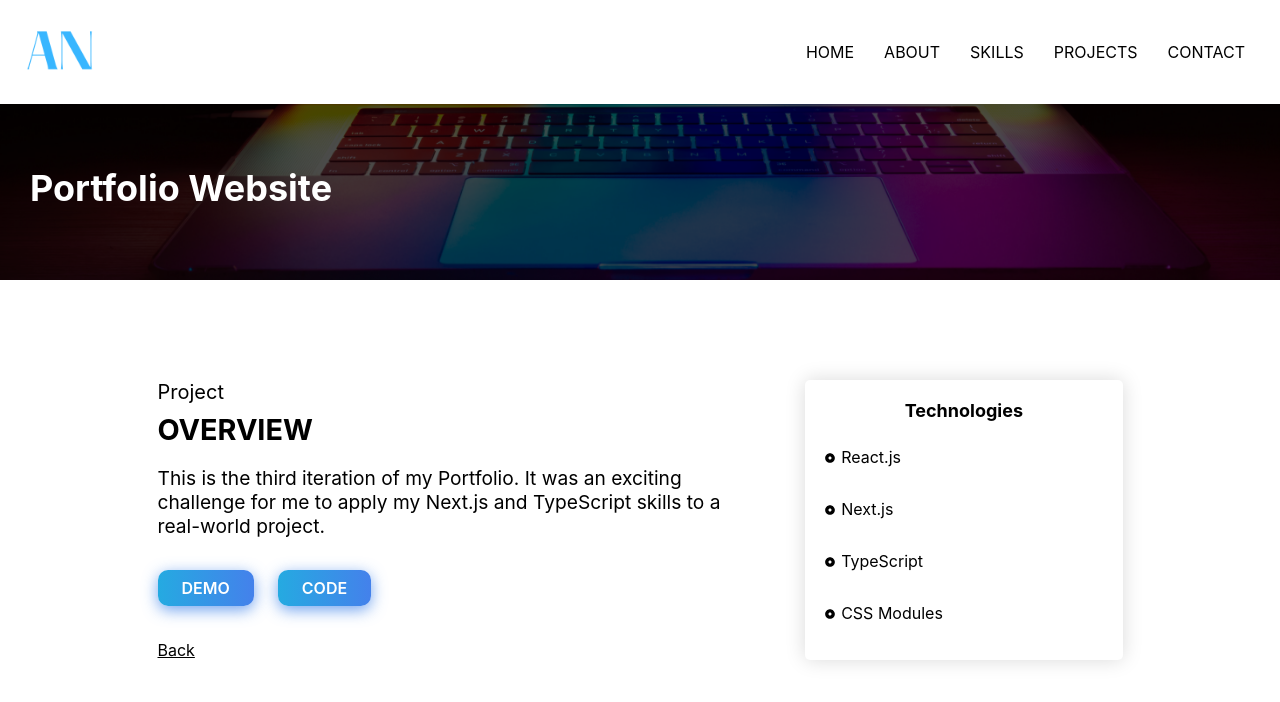
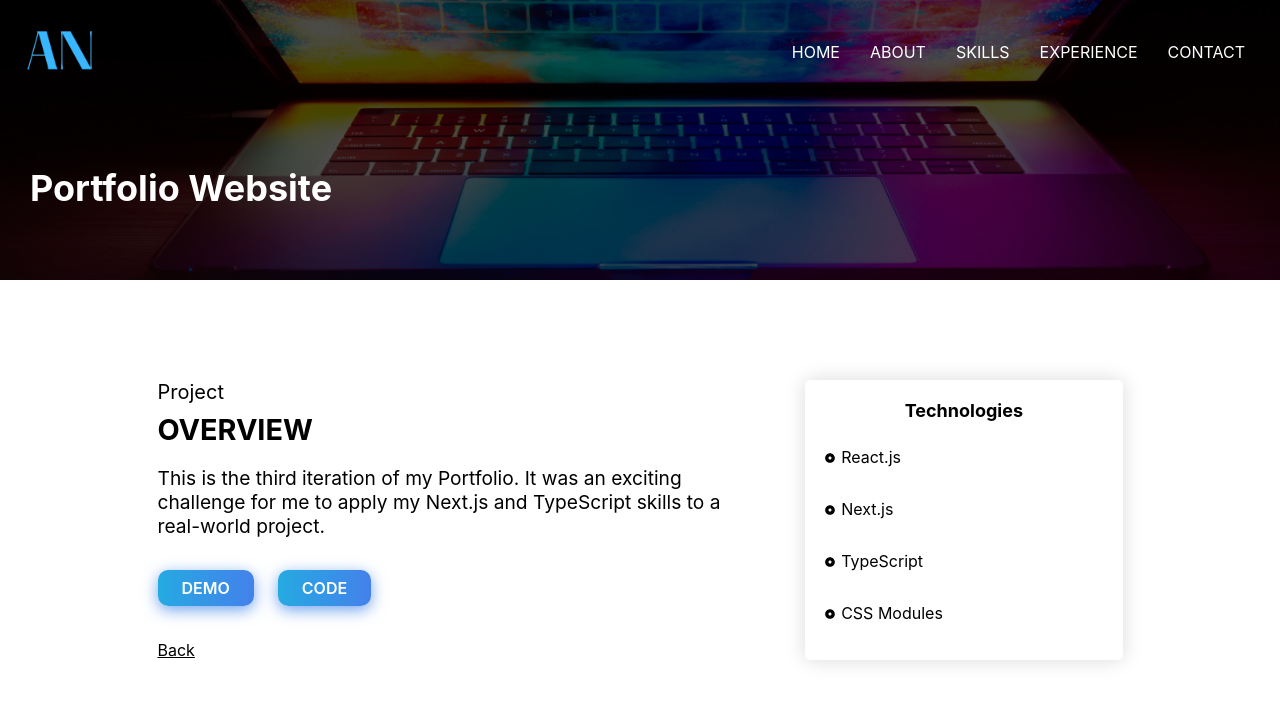
Before and after one commit to antofon/portfolio-v3, a Next.js app: page /experience/personal/portfolio in a window 1280 px wide. Shown: the top 702 px of the page. Built offline with nearby package versions, Linux system fonts and the light colour scheme.

Commit message:
Updated project references to experience

```diff
--- a/components/About.tsx
+++ b/components/About.tsx
@@ -16,7 +16,7 @@ const About = () => {
       <p className={aboutStyles.bodyText}>neque commodo. Mauris placerat interdum velit, nec placerat libero rutrum
       ornare. Praesent vitae lobortis eros. Suspendisse sed mauris quis risus
       pretium eleifend. </p>
-      <a href="#projects" className={aboutStyles.projectsLink}>Check out some of my latest projects</a>
+      <a href="#experience" className={aboutStyles.projectsLink}>Check out my experience</a>
         </div>
         <div className={aboutStyles.imageCol}>
           <Image src={aboutImg} alt="about image" height={500} width={500} className={aboutStyles.img} />
--- a/components/MobileNav.tsx
+++ b/components/MobileNav.tsx
@@ -72,11 +72,11 @@ const MobileNav = ({
                     <li>Skills</li>
                   </Link>
                   <Link
-                    href="/#projects"
+                    href="/#experience"
                     className={mobileNavStyles.link}
                     onClick={menuLinkClicked}
                   >
-                    <li>Projects</li>
+                    <li>Experience</li>
                   </Link>
                   <Link
                     href="/#contact"
--- a/components/Nav.tsx
+++ b/components/Nav.tsx
@@ -19,10 +19,10 @@ const Navbar = () => {
 
   useEffect(() => {
     if (
-      router.asPath === '/portfolio' ||
-      router.asPath === '/stemreads' ||
-      router.asPath === '/wikipedia' ||
-      router.asPath === '/twitch'
+      router.asPath === '/experience/personal/portfolio' ||
+      router.asPath === '/experience/personal/stemreads' ||
+      router.asPath === '/experience/personal/wikipedia' ||
+      router.asPath === '/experience/personal/twitch'
     ) {
       setNavBg('transparent');
       setLinkColor('#FFFFFF');
@@ -88,8 +88,8 @@ const Navbar = () => {
             <Link href="/#skills">
               <li className={navStyles.link}>Skills</li>
             </Link>
-            <Link href="/#projects">
-              <li className={navStyles.link}>Projects</li>
+            <Link href="/#experience">
+              <li className={navStyles.link}>Experience</li>
             </Link>
             <Link href="/#contact">
               <li className={navStyles.link}>Contact</li>
--- a/pages/index.tsx
+++ b/pages/index.tsx
@@ -2,7 +2,7 @@ import Layout from '../components/Layout';
 import Header from '../components/Header';
 import About from '../components/About';
 import Skills from '../components/Skills/Skills';
-import Projects from '../components/Projects/Projects';
+import Experience from '../components/Experience/Experience';
 import Contact from '../components/Contact';
 
 export default function Home() {
@@ -12,7 +12,7 @@ export default function Home() {
         <Header />
         <About />
         <Skills />
-        <Projects />
+        <Experience />
         <Contact />
       </Layout>
     </div>
```
